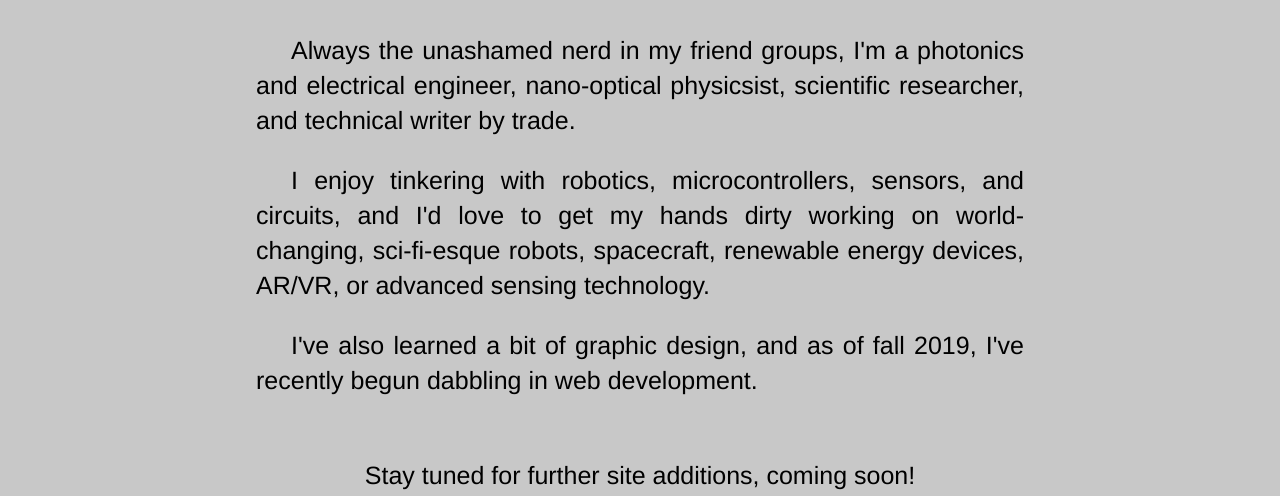
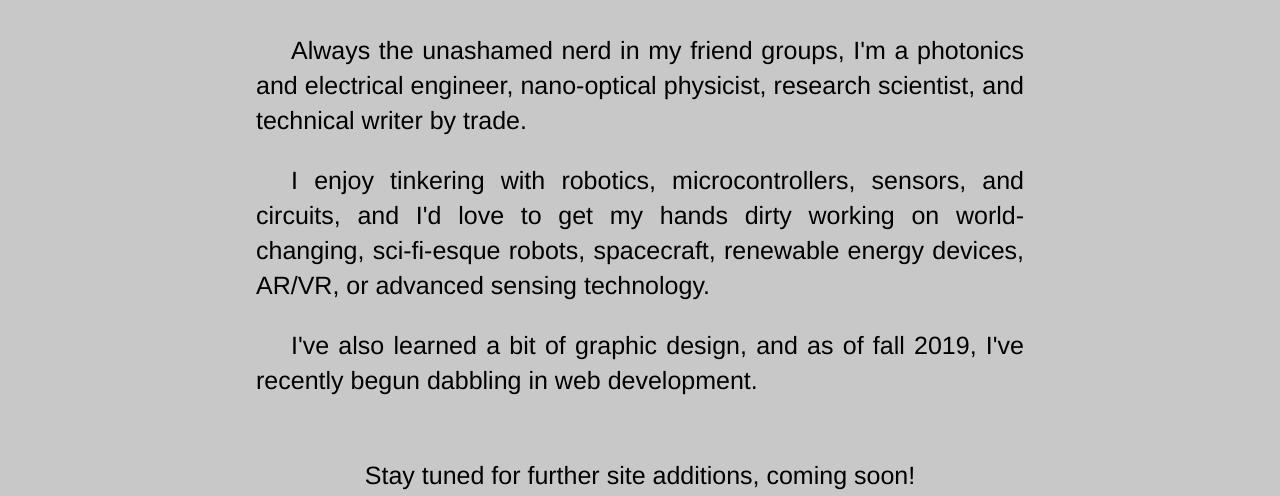
Before and after one commit to DrSJBauman/DrSJBauman.github.io, a plain HTML site: page index.html in a window 1280 px wide. Shown: the part 542-1038 px from the top of the page. Drawn offline with Linux system fonts and the light colour scheme.

Commit message:
Small homepage edit

```diff
--- a/index.html
+++ b/index.html
@@ -36,7 +36,7 @@
         <section class="description">
             <div class="page">
                 <p class="bodyText">
-                    Always the unashamed nerd in my friend groups, I'm a photonics and electrical engineer, nano-optical physicsist, scientific researcher, and technical writer by trade.</p>
+                    Always the unashamed nerd in my friend groups, I'm a photonics and electrical engineer, nano-optical physicist, research scientist, and technical writer by trade.</p>
                 <p class="bodyText">
                     I enjoy tinkering with robotics, microcontrollers, sensors, and circuits, and I'd love to get my hands
                     dirty working on world-changing, sci-fi-esque robots, spacecraft, renewable energy devices, AR/VR, or advanced
```
